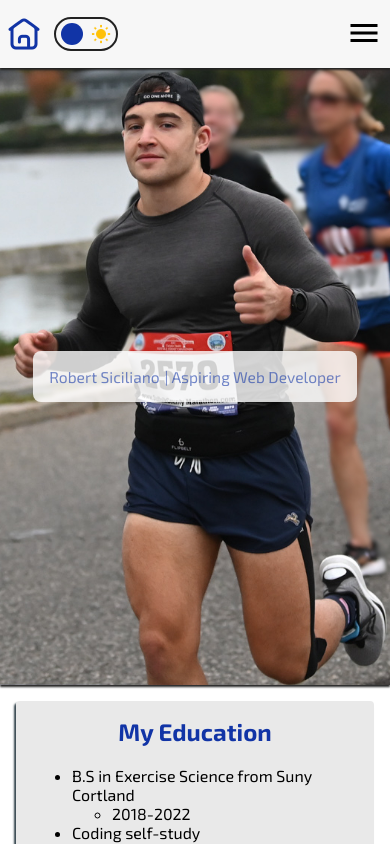
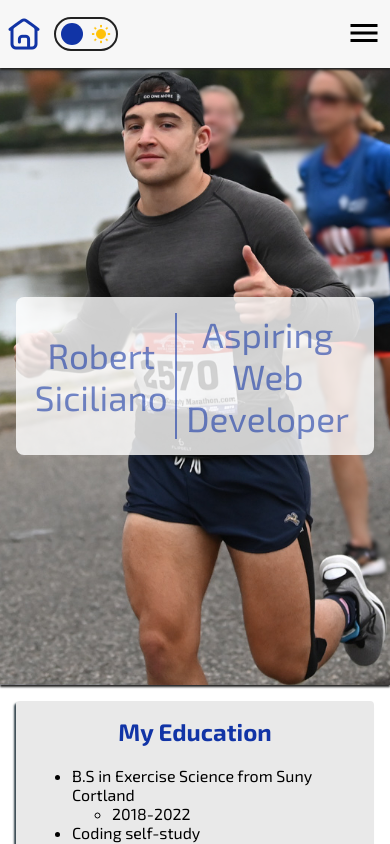
Before and after one commit to RShillgit/about-me-web, a React (Create React App) app: page / in a window 390 px wide. Shown: the top 844 px of the page. Built offline with nearby package versions, Linux system fonts and the light colour scheme.

Commit message:
Small Screen Header Text Enlarged

```diff
--- a/src/components/header.js
+++ b/src/components/header.js
@@ -22,7 +22,7 @@ const Header = () => {
             <div className="header-content">
                 <div className='header-displayedText'>Robert Siciliano</div>
                 <div className='header-revealedText'>
-                    <span> | Aspiring Web Developer</span>
+                    <span>Aspiring Web Developer</span>
                 </div>
             </div>
 
--- a/src/styles/header.css
+++ b/src/styles/header.css
@@ -1,3 +1,6 @@
+:root {
+    --font-color: #1134A6;
+}
 .header-container {
     margin: 0;
     display: flex;
@@ -34,6 +37,7 @@
 
 .header-revealedText {
     width:0px;
+    padding-left: 1vw;
     animation: reveal 7s infinite;
 }
 
@@ -48,22 +52,19 @@
     80% {opacity:1;}
     100% {opacity:0;}
 }
-
 @keyframes slidein {
     0% { margin-left:-800px; }
     20% { margin-left:-800px; }
     35% { margin-left:0px; }
     100% { margin-left:0px; }
 }
-
 @keyframes reveal {
     0% {opacity:0;width:0px;}
     20% {opacity:1;width:0px;}
     30% {width:fit-content;}
     80% {opacity:1;}
-    100% {opacity:0;width: fit-content;}
+    100% {opacity:0;width: fit-content; border-left: 3px solid var(--font-color);}
 }
-
 @media (max-width: 800px) {
     .header-displayedText, .header-revealedText {
         font-size: 4vmin;
@@ -74,6 +75,9 @@
 }
 
 /* Dark Mode */
+body.dark {
+    --font-color: #7DF9FF;
+}
 body.dark .header-container {
     box-shadow: 0px 2px 2px #37474F;
 }
@@ -81,3 +85,20 @@ body.dark .header-content {
     background-color: rgba(34, 34, 34, 0.8);
     color: #7DF9FF;
 }
+
+/* Small Screen Animation */
+@media (max-width: 500px) {
+    .header-content {
+        margin: 1rem;
+    }
+    .header-revealedText {
+        padding-left: 0;
+    }
+    .header-displayedText, .header-revealedText {
+        align-self: center;
+        font-size: 9vw;
+        white-space: normal;
+        text-align: center;
+    }
+
+}
--- a/src/styles/navbar.css
+++ b/src/styles/navbar.css
@@ -203,4 +203,9 @@ body.dark .navbar-condensed-dropdown.open .navbar-individual-link:active {
     }
 }
 
-/* TODO: Zooming Out Messes up navbar */
+/* Portrait Mode */
+@media (max-height: 500px) {
+    .navbar {
+        height: 50px;
+    }
+}
```
